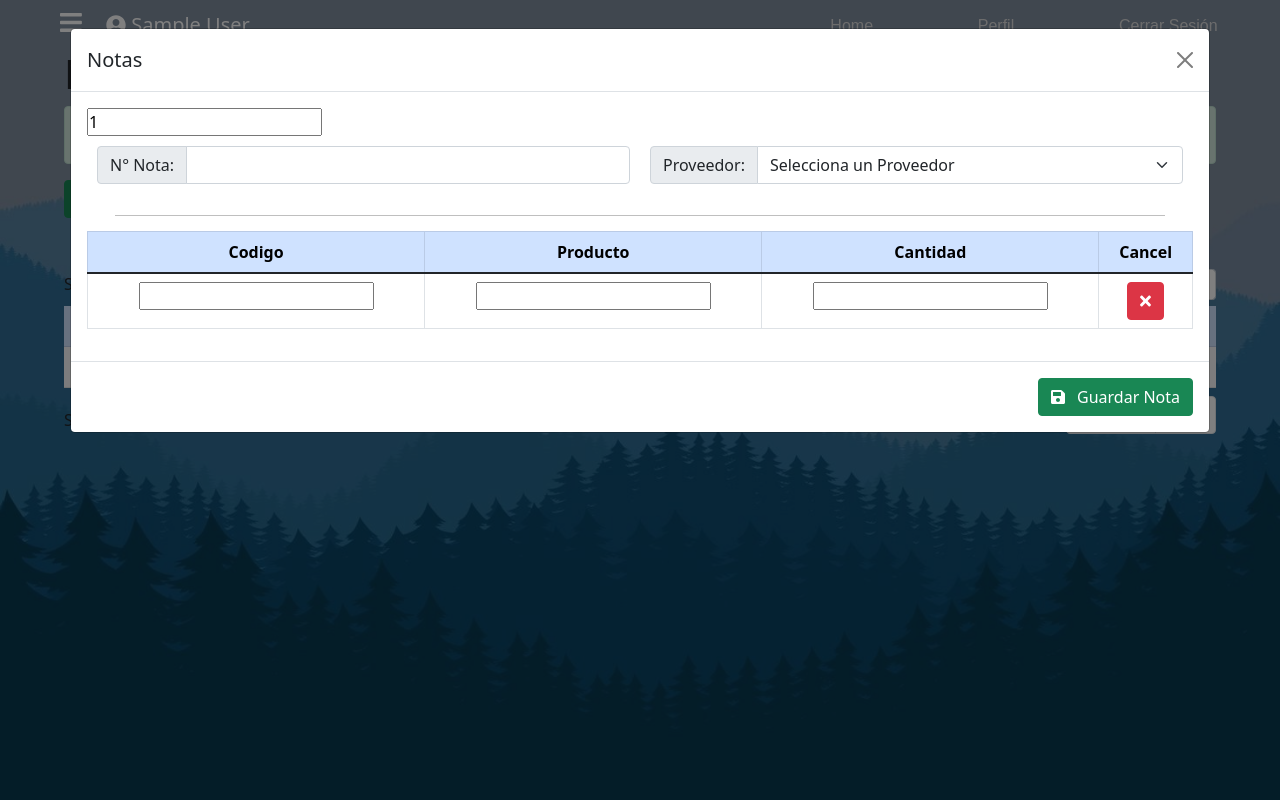
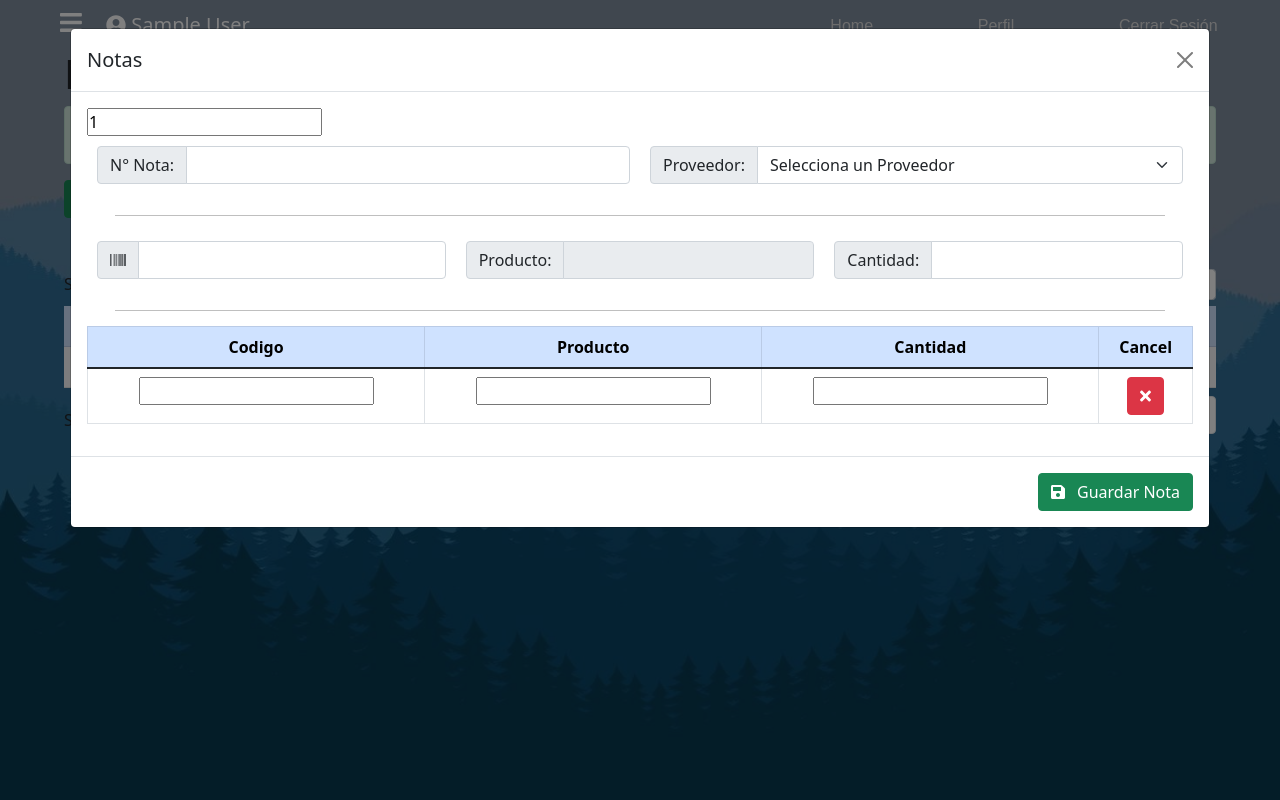
Before and after one commit to AngelMendozaDev/ventaSoft, a PHP site: page /inputs.php in a window 1280 px wide, after a click on "Agregar Nota". Run offline with PHP 8.4, Linux system fonts and the light colour scheme; the visitor is signed in with stand-in values (Sample User, id 1); data that the repository does not hold is empty; some libraries are stand-ins or nearby versions.

Commit message:
Nota 60%

```diff
--- a/controllers/getInfo.php
+++ b/controllers/getInfo.php
@@ -16,6 +16,9 @@
     case "gallprov":
         echo $model->getProvNames();
         break;
+    case "getProdN":
+        echo $model->getProduct($_POST['codeBar']);
+        break;
  }
 
 
--- a/inputs.php
+++ b/inputs.php
@@ -14,7 +14,8 @@ $result = $model->getNotas();
 
     <div class="alert alert-success" id="descrip" role="alert">
         <span class="btn-close" onclick="closeAlert()" style="cursor: pointer;"><i class="fas fa-times"></i></span>
-        Ingresa el producto recibido, si tienes productos nuevos, primero debes hacer el <a href="products.php">alta de producto</a>
+        Ingresa el producto recibido, si tienes productos nuevos, primero debes hacer el <a href="products.php">alta de
+            producto</a>
     </div>
 
     <!-- Button trigger modal -->
@@ -50,7 +51,8 @@ $result = $model->getNotas();
                             </span>
                         </button>
 
-                            <button class="btn btn-small btn-warning" data-bs-toggle="modal" data-bs-target="#addProductModal" onclick="getInfo('<?php echo $key['codigo'] ?>')">
+                        <button class="btn btn-small btn-warning" data-bs-toggle="modal"
+                            data-bs-target="#addProductModal" onclick="getInfo('<?php echo $key['codigo'] ?>')">
                             <i class="fa fa-edit" aria-hidden="true"></i>
                         </button>
 
@@ -70,7 +72,8 @@ $result = $model->getNotas();
 </div>
 
 <!-- Modal -->
-<div class="modal fade" id="ModalNote" data-bs-backdrop="static" data-bs-keyboard="false" tabindex="-1" aria-labelledby="staticBackdropLabel" aria-hidden="true">
+<div class="modal fade" id="ModalNote" data-bs-backdrop="static" data-bs-keyboard="false" tabindex="-1"
+    aria-labelledby="staticBackdropLabel" aria-hidden="true">
     <div class="modal-dialog modal-xl">
         <div class="modal-content">
             <div class="modal-header">
@@ -85,11 +88,12 @@ $result = $model->getNotas();
                     <div class="nota-controllers">
                         <div class="input-group mb-3">
                             <span class="input-group-text">N° Nota:</span>
-                            <input type="text" class="form-control">
+                            <input type="text" class="form-control" name="n_nota" style="text-transform: uppercase;"
+                                maxlength="20" required>
                         </div>
                         <div class="input-group mb-3">
                             <span class="input-group-text">Proveedor:</span>
-                            <select name="prov" id="prov" class="form-select">
+                            <select name="prov" id="prov" class="form-select" required>
                                 <option value="" selected="true" disabled>Selecciona un Proveedor</option>
                             </select>
                         </div>
@@ -97,6 +101,29 @@ $result = $model->getNotas();
 
                     <hr style="width: 95%; margin: auto; color:black; margin-bottom: 15px; margin-top: 15px;">
 
+                    <!-- Modulo para agrtegar items -->
+                    <div class="nota-controllers">
+                        <div class="input-group mb-3">
+                            <span class="input-group-text">
+                                <i class="fa fa-barcode" aria-hidden="true"></i>
+                            </span>
+                            <input type="text" class="form-control" id="codeBar" style="text-transform: uppercase;"
+                                maxlength="20" required>
+                        </div>
+
+                        <div class="input-group mb-3">
+                            <span class="input-group-text">Producto:</span>
+                            <input type="text" class="form-control" id="Name" readonly>
+                        </div>
+
+                        <div class="input-group mb-3">
+                            <span class="input-group-text">Cantidad:</span>
+                            <input step="any" type="number" maxlength="10" oninput="if(this.value.length > this.maxLength) this.value = this.value.slice(0, this.maxLength);" class="form-control" id="Cant">
+                        </div>
+
+                    </div>
+
+                    <hr style="width: 95%; margin: auto; color:black; margin-bottom: 15px; margin-top: 15px;">
 
                     <div class="cont-entrada">
                         <table class="table table-hover table-bordered">
@@ -117,7 +144,8 @@ $result = $model->getNotas();
                                         <input type="text" readonly>
                                     </td>
                                     <td>
-                                        <input step="any" type="number" maxlength="10" oninput="if(this.value.length > this.maxLength) this.value = this.value.slice(0, this.maxLength);">
+                                        <input step="any" type="number" maxlength="10"
+                                            oninput="if(this.value.length > this.maxLength) this.value = this.value.slice(0, this.maxLength);">
                                     </td>
                                     <td>
                                         <button class="btn btn-small btn-danger">
--- a/js/inputs.js
+++ b/js/inputs.js
@@ -19,4 +19,20 @@ $(function() {
             });
         }
     });
+
+
+    $('#codeBar').keypress(function(event) {
+        if (event.which == 13) {
+            code = $('#codeBar').val();
+
+            if (code != "") {
+                $.ajax({
+                    url: "controllers/getInfo.php",
+                    type: 'POST',
+                    data: { code }
+                });
+            }
+        }
+    });
+
 })
```
Lines whose indentation alone changed are shown as unchanged.
